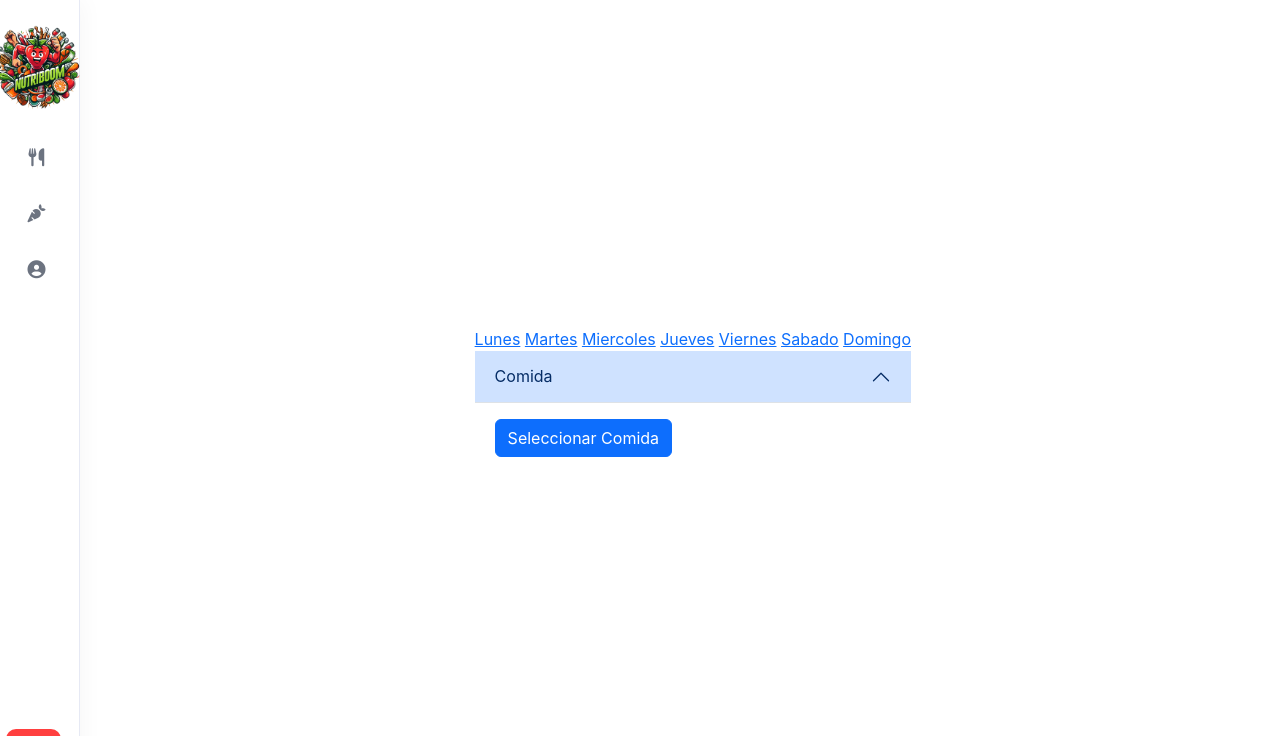
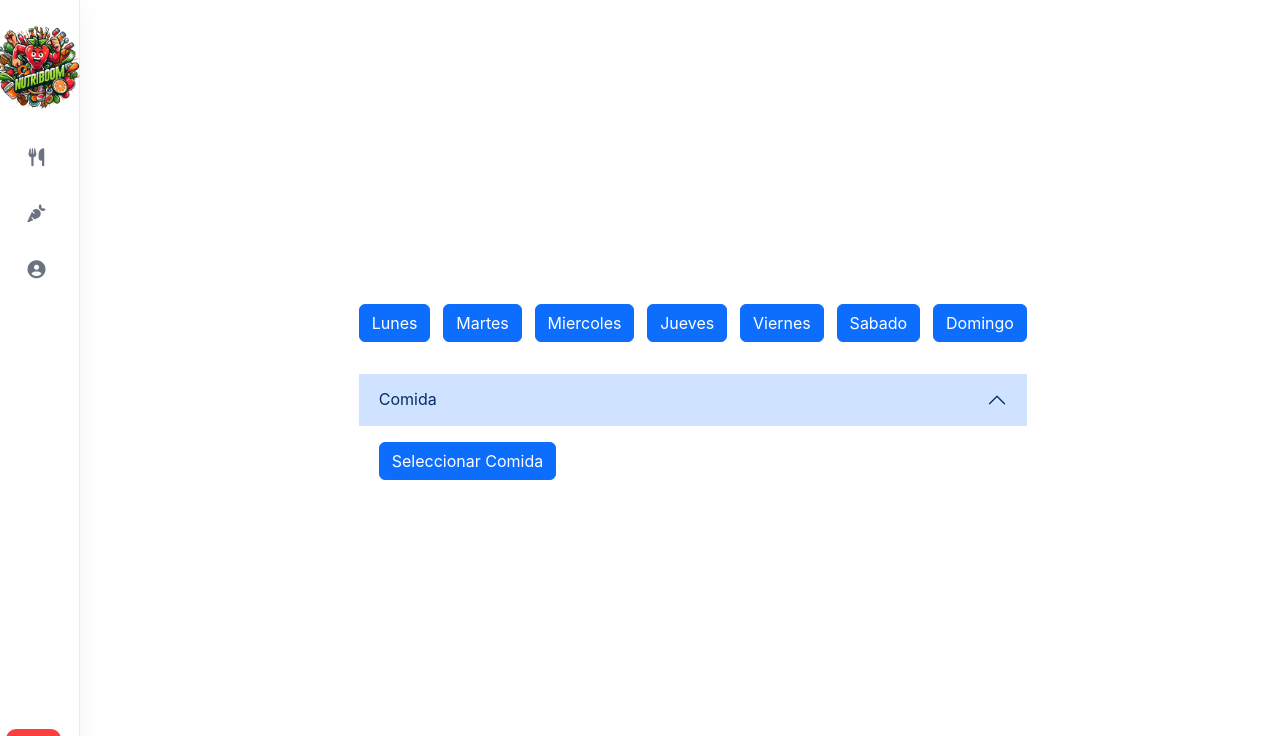
Before and after one commit to nataliagamezbarea/Nutriboom, a Flask app: page /calendario_dieta/1 in a window 1280 px wide. Shown: the top 736 px of the page. Run offline with Flask 3, Linux system fonts and the light colour scheme; the visitor is signed in with stand-in values (Sample User, id 1); tables that the repository leaves empty hold one stand-in row (values such as "Sample post"); some libraries are stand-ins or nearby versions.

Commit message:
[Update/fix] Arreglado bug de en el calendario

```diff
--- a/backend/Modelos/IngredientePlatoUsuario.py
+++ b/backend/Modelos/IngredientePlatoUsuario.py
@@ -5,5 +5,5 @@ class IngredientePlatoUsuario(db.Model):
     id_plato = db.Column(db.Integer, primary_key=True)
     id_ingrediente = db.Column(db.Integer, primary_key=True)
     id_usuario = db.Column(db.Integer, primary_key=True)
+    dia = db.Column(db.Enum('Lunes','Martes','Miercoles','Jueves','Viernes','Sabado','Domingo'),primary_key=True)
     cantidad = db.Column(db.Numeric(6, 2), nullable=False)
-    dia = db.Column(db.Enum('Lunes','Martes','Miercoles','Jueves','Viernes','Sabado','Domingo'))
--- a/backend/Modelos/database.py
+++ b/backend/Modelos/database.py
@@ -4,19 +4,19 @@ from flask_sqlalchemy import SQLAlchemy
 db = SQLAlchemy()
 
 # Datos del servidor MySQL para natalia
-USER = "root"
-PASSWORD = "1234"
-HOST = "localhost"  # Puede ser una IP o un dominio
-PORT = "3306"  # Puerto por defecto de MySQL
-DATABASE = "Nutriboom"
+# USER = "root"
+# PASSWORD = "1234"
+# HOST =   # Puede ser una IP o un dominio
+# PORT = "3306"  # Puerto por defecto de MySQL
+# DATABASE = "Nutriboom"
 
 
 # # Datos del servidor MySQL para nosotros
-# USER = "Antonio"
-# PASSWORD = "password"
-# HOST = "172.18.31.159"  # Puede ser una IP o un dominio
-# PORT = "3306"  # Puerto por defecto de MySQL
-# DATABASE = "nutriboom"
+USER = "Antonio"
+PASSWORD = "password"
+HOST = "localhost"#"172.18.31.159"  # Puede ser una IP o un dominio
+PORT = "3306"  # Puerto por defecto de MySQL
+DATABASE = "nutriboom"
 
 def init_db(app):
     app.config["SQLALCHEMY_DATABASE_URI"] = f"mysql+pymysql://{USER}:{PASSWORD}@{HOST}:{PORT}/{DATABASE}"
--- a/routes/CalendarioDieta.py
+++ b/routes/CalendarioDieta.py
@@ -70,7 +70,7 @@ def generarModales(numComidas, dia):
 def generarTajetasPlatos(numComidas, dia, user_id):
     comidas = ["Comida","Cena","Desayuno","Merienda","Almuerzo"]
     modales = generarModales(numComidas, dia)
-    html_code = """"""
+    html_code = """<div class="accordion" id="accordionPanelsStayOpenExampletipo">"""
     for num in range(numComidas):
       tipo = comidas[num]
       plato = (
@@ -81,7 +81,7 @@ def generarTajetasPlatos(numComidas, dia, user_id):
       if plato:
           IptLista = IngredientePlatoUsuario.query.filter(IngredientePlatoUsuario.id_usuario == user_id, IngredientePlatoUsuario.dia == dia,IngredientePlatoUsuario.id_plato == plato.id_plato ).all()
           html_code = html_code +  f"""
-          <div class="accordion" id="accordionPanelsStayOpenExampletipo">
+
                   <div class="accordion-item{tipo}">
                     <h2 class="accordion-header" id="panelsStayOpen-heading{tipo}">
                       <button class="accordion-button" type="button" data-bs-toggle="collapse" data-bs-target="#panelsStayOpen-collapse{tipo}" aria-expanded="true" aria-controls="panelsStayOpen-collapse{tipo}">
--- a/routes/datos_personales.py
+++ b/routes/datos_personales.py
@@ -19,7 +19,7 @@ def calcular_calorias_base(edad, genero, altura, nivel_actividad):
     elif nivel_actividad == 4:
         bmr *= 1.725
         bmr *= 1.9
-
+    print(bmr)
     return bmr
 
 def datos_personales():
--- a/static/css/SeguimientoNutricional.css
+++ b/static/css/SeguimientoNutricional.css
@@ -246,12 +246,6 @@ nav a i {
   margin: 10px;
 }
 
-.centrarContenido {
-  display: flex;
-  justify-content: center;
-  align-items: center;
-}
-
 @media (max-width: 1300px) {
   body {
     grid-template-columns: 80px auto;
--- a/static/css/calendarioDieta.css
+++ b/static/css/calendarioDieta.css
@@ -0,0 +1,13 @@
+.centrarContenido {
+    display: flex;
+    justify-content: center;
+    align-items: center;
+    flex-direction: column;
+  }
+  #barraDias {
+    display: flex;
+    justify-content: center;
+    gap: 1vw;
+    align-items: center;
+    margin-bottom: 4vh;
+  }
--- a/templates/CalendarioDieta.html
+++ b/templates/CalendarioDieta.html
@@ -5,19 +5,21 @@
 <script src="https://cdn.jsdelivr.net/npm/bootstrap@5.3.3/dist/js/bootstrap.bundle.min.js"></script>
 <link href="{{ url_for('static', filename='css/calendarioDieta.css') }}" rel="stylesheet" />
 <div class="content">
-    <div class="centrarContenido">
+    <div class="centrarContenido aaa">
         <div>
-            <a href="{{ url_for('calendario_dieta', dia='Lunes') }}">Lunes</a>
-            <a href="{{ url_for('calendario_dieta', dia='Martes') }}">Martes</a>
-            <a href="{{ url_for('calendario_dieta', dia='Miercoles') }}">Miercoles</a>
-            <a href="{{ url_for('calendario_dieta', dia='Jueves') }}">Jueves</a>
-            <a href="{{ url_for('calendario_dieta', dia='Viernes') }}">Viernes</a>
-            <a href="{{ url_for('calendario_dieta', dia='Sabado') }}">Sabado</a>
-            <a href="{{ url_for('calendario_dieta', dia='Domingo') }}">Domingo</a>
+            <div id="barraDias">
+                <a class="btn btn-primary" href="{{ url_for('calendario_dieta', dia='Lunes') }}">Lunes</a>
+                <a class="btn btn-primary" href="{{ url_for('calendario_dieta', dia='Martes') }}">Martes</a>
+                <a class="btn btn-primary" href="{{ url_for('calendario_dieta', dia='Miercoles') }}">Miercoles</a>
+                <a class="btn btn-primary" href="{{ url_for('calendario_dieta', dia='Jueves') }}">Jueves</a>
+                <a class="btn btn-primary" href="{{ url_for('calendario_dieta', dia='Viernes') }}">Viernes</a>
+                <a class="btn btn-primary" href="{{ url_for('calendario_dieta', dia='Sabado') }}">Sabado</a>
+                <a class="btn btn-primary" href="{{ url_for('calendario_dieta', dia='Domingo') }}">Domingo</a>
+            </div>
 
             {{html|safe}}
+        </div>
 
-        </div>
         <div>
         </div>
     </div>
```
